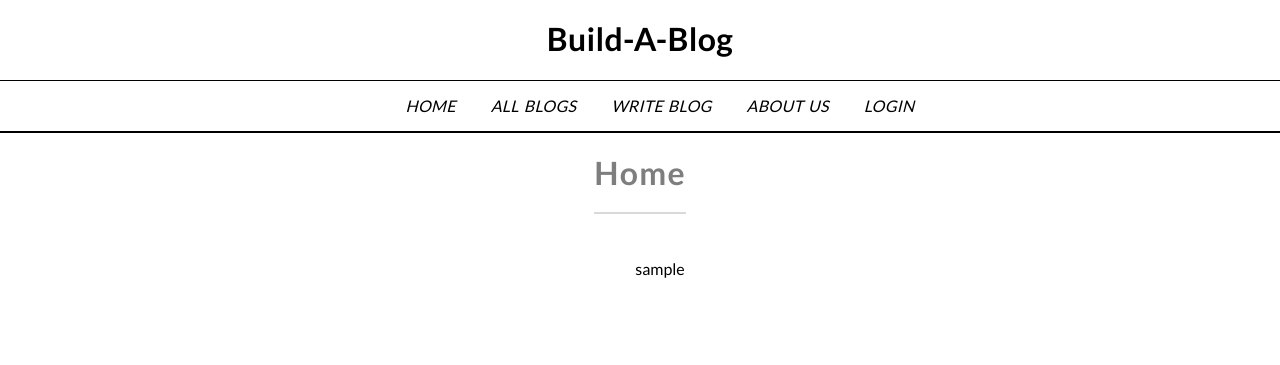
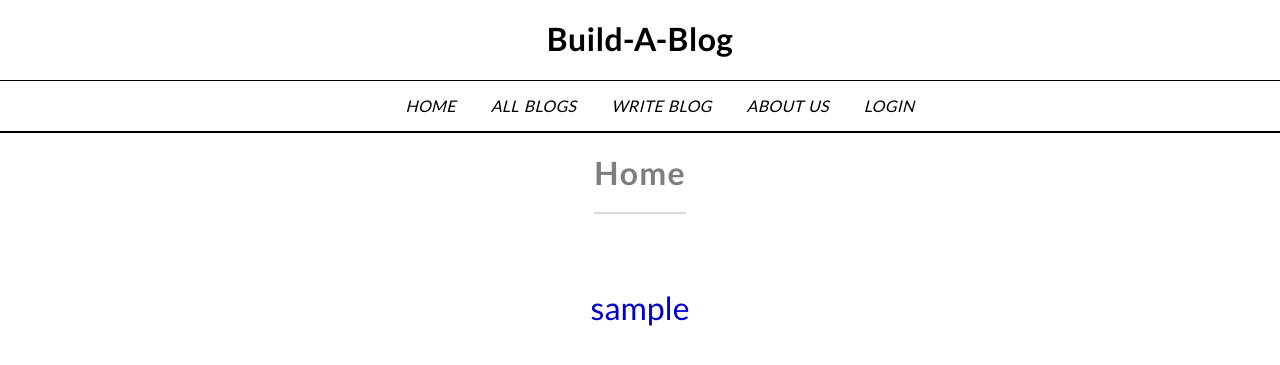
Before and after one commit to mstaten/sturdy-octo-spork, a Flask app: page / in a window 1280 px wide. Shown: the top 365 px of the page. Run offline with Flask 2, Linux system fonts and the light colour scheme; tables that the repository leaves empty hold one stand-in row (values such as "Sample post").

Commit message:
good css changes

```diff
--- a/static/styles/base.css
+++ b/static/styles/base.css
@@ -84,12 +84,34 @@ p {
 }
 
 
+.all-users {
+
+}
+#users {
+    text-align: center;
+    display: block;
+    justify-content: center;
+    border: 0;
+}
+
+#users a {
+    font-size: 24pt;
+    color: mediumblue;
+    line-height: 1.5;
+    padding: 20px;
+    margin: 5px;
+
+}
+
 
 .descriptors {
-    text-align: center;
     font-style: italic;
     font-size: 12pt;
     opacity: 0.5;
+}
+.descriptors p {
+    margin: 0 2px;
+    padding: 0 2px;
 }
 
 
@@ -109,7 +131,7 @@ p {
     padding: 5px;
     font-style: italic;
 }
-.login .button, .register .button {
+.button {
     font-family: monospace;
     font-size: 14pt;
     margin: 10px;
@@ -121,7 +143,7 @@ p {
 
 
 .blog-item {
-    min-width: 12%;
+    min-width: 250px;
     max-width: 20%;
     padding: 30px;
     margin: 10px 40px 40px 40px;
@@ -143,6 +165,7 @@ p {
 .blog-item .title {
     padding: 0;
     margin: 0 0 10px 0;
+    word-spacing: 0.1em;
 }
 .blog-item hr {
     padding: 0;
@@ -158,6 +181,7 @@ main .title {
 
 .single-entry .title {
     font-size: 18pt;
+    word-spacing: 0.1em;
 }
 .single-entry .body {
     font-size: 20pt;
@@ -169,6 +193,7 @@ main .title {
 .new-post {
     display: block;
     text-align: center;
+    font-size: 18pt;
 }
 
 .title-label, .body-label {
@@ -186,12 +211,14 @@ label {
     width: 400px;
     height: 20px;
     margin: 10px 10px 20px 10px;
+    font-size: 16pt;
 }
 
 .post-body {
     width: 400px;
     height: 200px;
     margin: 10px;
+    font-size: 16pt;
 }
 
 
@@ -204,16 +231,27 @@ label {
     color: red;
 }
 
-#wrapper {
+.wrapper {
     width: 60%;
     margin-right: auto;
     margin-left: auto;
+    display: block;
+    justify-content: center;
 }
 
-.flash-msg {
+.wrapper .flash-msg {
+    display: block;
+    justify-content: center;
     text-align: center;
+
+}
+
+.wrapper span {
+    display: block;
 }
 
 li {
     display: block;
+    text-align: center;
+
 }
--- a/templates/base.html
+++ b/templates/base.html
@@ -32,7 +32,7 @@
         </header>
 
         {% with messages = get_flashed_messages(with_categories=True) %}
-            <div id="wrapper">
+            <div class="wrapper">
                 <ul class="flash-msg">
                     {% for category,message in messages %}
                         {% if category != 'log' %}
--- a/templates/blog.html
+++ b/templates/blog.html
@@ -8,8 +8,10 @@
             <h3 class="title"><a href="/blog?id={{post.id}}" type="text/html">{{post.title}}</h3></a>
             <hr />
             <span class="descriptors">
-                <p class="owner"><a href="/blog?user={{post.owner.id}}" type="text/html">{{post.owner.username}} / </a></p>
-                <p class="date">{{post.get_date()}} / </p>
+                <p class="owner"><a href="/blog?user={{post.owner.id}}" type="text/html">{{post.owner.username}}</a></p>
+                <p>/</p>
+                <p class="date">{{post.get_date()}}</p>
+                <p>/</p>
                 <p class="time">{{post.get_time()}}</p>
             </span>
             <p class="body">{{post.body}}</p>
--- a/templates/index.html
+++ b/templates/index.html
@@ -1,13 +1,12 @@
 {% extends "base.html" %}
 
 {% block content %}
-
-<ul>
+<div class="blog-item"  id="users">
     {% for user in users %}
-        <li class='userId'>
-            <a href='/blog?user={{user.id}}' type="text/html">{{user.username}} </a>
-        </li>
+        <span class='userId'>
+                <a href='/blog?user={{user.id}}' type="text/html">{{user.username}} </a>
+        </span>
     {% endfor %}
-</ul>
+</div>
 
 {% endblock %}
--- a/templates/newpost.html
+++ b/templates/newpost.html
@@ -11,7 +11,7 @@
             <span class="body-label">Your new post:</span>
             <textarea name="post_body" id="post_body" class="post-body">{{post_body}}</textarea>
         </label>
-        <span class="button" ><input type="submit" value="Add Blog" /></span>
+        <span><input type="submit" value="Add Blog" class="button" /></span>
     </form>
 
 
```
Also changed, not shown: templates/entry.html (+5 -3 lines).
